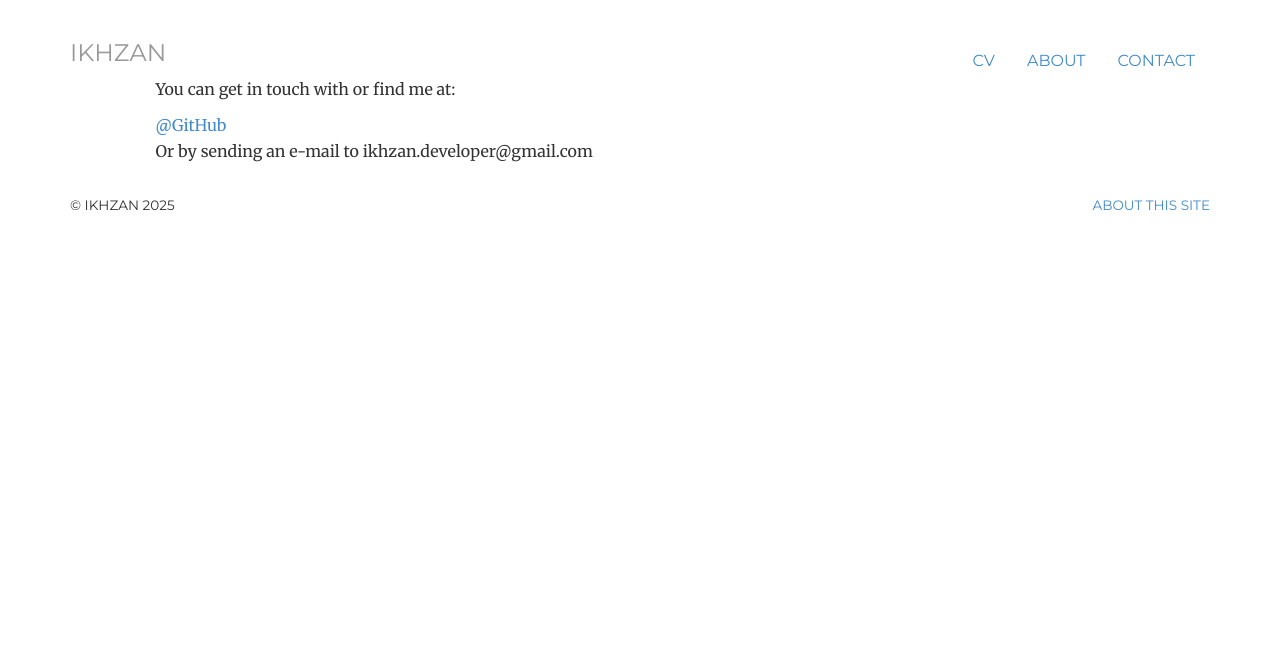
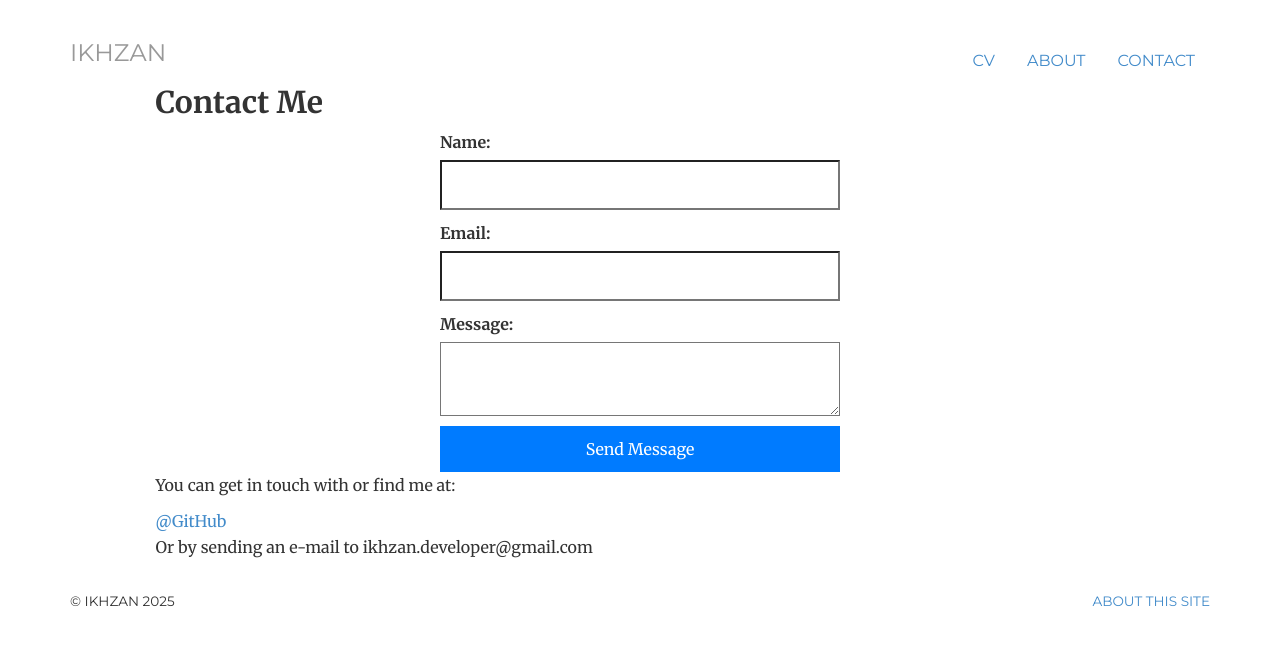
Before and after one commit to ikhzan/ikhzan.github.io, a Jekyll site: the page built from contact/index.html, in a window 1280 px wide. Shown: the top 645 px of the page. Built offline with Jekyll 4.4.1, drawn with Linux system fonts in a browser that asks for light colours.

Commit message:
update contact

```diff
--- a/assets/css/main.css
+++ b/assets/css/main.css
@@ -90,4 +90,25 @@ pre.prettyprint { padding: 10px !important; margin: 40px; font-size: 12px;}
 	font-size: 24px;
 	padding-top: 5.5px;
 	margin: 5px 15px 0px 0px;
-	font-family: 'Montserrat', Helvetica, sans-serif; }
+	font-family: 'Montserrat', Helvetica, sans-serif;
+}
+
+form {
+    display: flex;
+    flex-direction: column;
+    max-width: 400px;
+    margin: auto;
+}
+input, textarea {
+    margin-bottom: 10px;
+    padding: 10px;
+    width: 100%;
+}
+
+button {
+    background-color: #007bff;
+    color: white;
+    padding: 10px;
+    border: none;
+    cursor: pointer;
+}
--- a/contact/index.html
+++ b/contact/index.html
@@ -8,12 +8,28 @@ contact: active
 description: Contact information.
 ---
 <div class="contact">
+	<header>
+        <h2>Contact Me</h2>
+    </header>
+ 	<section>
+        <form action="https://formspree.io/f/manjqkeq" method="POST">
+            <label for="name">Name:</label>
+            <input type="text" id="name" name="name" required>
 
+            <label for="email">Email:</label>
+            <input type="email" id="email" name="email" required>
+
+            <label for="message">Message:</label>
+            <textarea id="message" name="message" required></textarea>
+
+            <button type="submit">Send Message</button>
+        </form>
+    </section>
 	<p>You can get in touch with or find me at:</p>
 
 	<ul class="list-unstyled">
-	<li><a href="http://github.com/ikhzan">@GitHub</a></li>
-	<li>Or by sending an e-mail to ikhzan.developer@gmail.com</li>
+		<li><a href="http://github.com/ikhzan">@GitHub</a></li>
+		<li>Or by sending an e-mail to ikhzan.developer@gmail.com</li>
 	</ul>
 
 </div>
```
